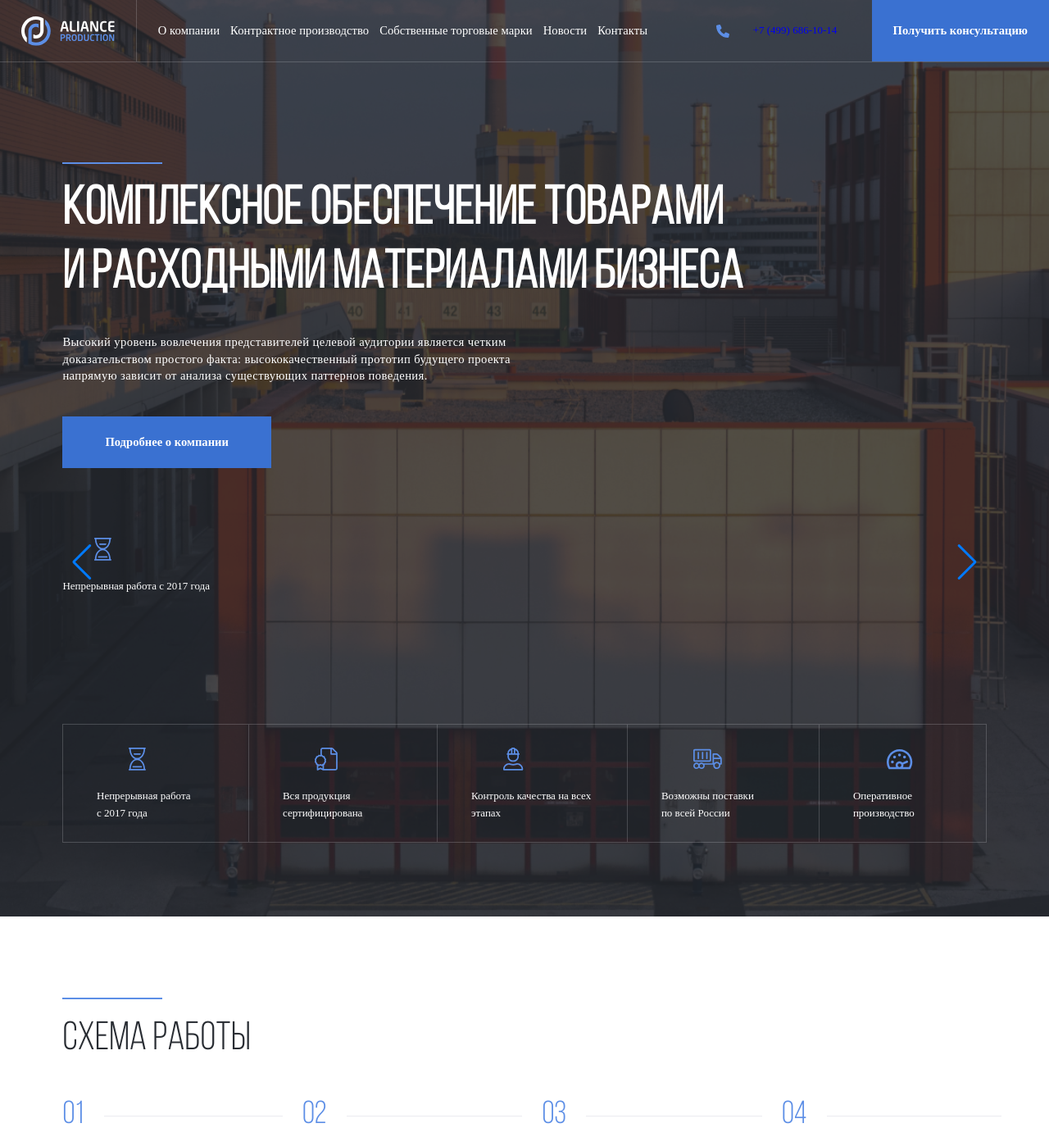
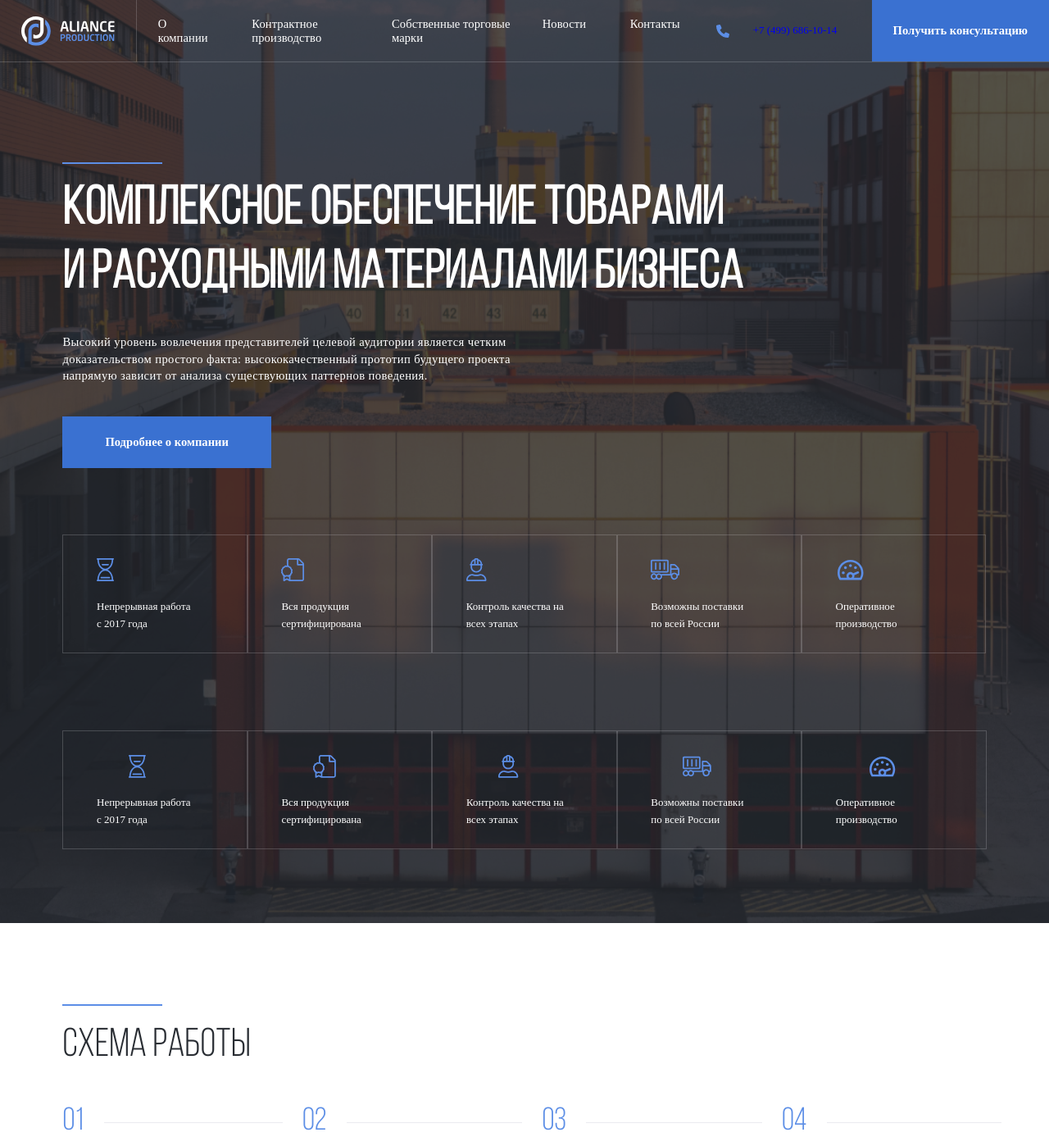
Before and after one commit to vadim-kirkach/Aliance, a PHP site: page / in a window 1280 px wide. Shown: the top 1387 px of the page at 82% size. Run offline with PHP 8.4, Linux system fonts and the light colour scheme.

Commit message:
fix: swiper slider

```diff
--- a/css/style.css
+++ b/css/style.css
@@ -68,7 +68,7 @@
 
 .header {
   padding: 5.875rem;
-  min-height: 100vh;
+
 }
 
 .header-image {
@@ -114,7 +114,7 @@
 .header-nav-link {
   text-decoration: none;
   font-size: 1.125rem;
-
+  margin-right: 3.125rem;
   color: inherit;
   letter-spacing: .0056rem;
 }
@@ -204,15 +204,30 @@
  }
 
  .header-features-item {
-  font-size: 16px;
-  max-width: 18rem;
+  min-height: 100%;
+  width: 18rem;
   padding: 1.875rem 3.125rem;
   border: 1px solid rgba(235, 235, 240, 0.2);
  }
 
- .header-features-item:not(:last-child) {
+ .slider-buttons {
+  display: none;
+  height: 44px;
+ }
+ .slider-button-prev,
+ .slider-button-next {
+  height: 100%;
+  flex-basis: 50%;
+  border: 1px solid rgba(235, 235, 240, 0.2);
+  display: flex;
+  align-items: center;
+  justify-content: center;
+  cursor: pointer;
+ }
+
+ /*.header-features-item:not(:last-child) {
   border-right: none;
- }
+ }*/
 
  .header-button {
   padding: 1.5rem 4rem;
@@ -388,6 +403,9 @@
     padding-left: 2rem;
     padding-right: 2rem;
   }
+  .slider-buttons {
+    display: flex;
+ }
  }
 
  @media (max-width: 992px) {
--- a/index.html
+++ b/index.html
@@ -148,41 +148,52 @@
   <!-- Additional required wrapper -->
   <ul class="swiper-wrapper header-features">
     <!-- Slides -->
-    <li class="swiper-slide"><svg class="logo-svg" width="36px" height="36px">
+    <li class="swiper-slide header-features-item">
+      <svg width="36px" height="36px">
         <use href="img/sprite.svg#time"></use>
       </svg>
       <p class="header-features-text">Непрерывная работа c 2017 года</p>
     </li>
-
-    <li class="swiper-slide"><svg class="logo-svg" width="36px" height="36px">
+    <li class="swiper-slide header-features-item">
+      <svg width="36px" height="36px">
       <use href="img/sprite.svg#certificate"></use>
     </svg>
     <p class="header-features-text">Вся продукция сертифицирована</p>
     </li>
-
-    <li class="swiper-slide"><svg class="logo-svg" width="36px" height="36px">
+    <li class="swiper-slide header-features-item">
+      <svg width="36px" height="36px">
         <use href="img/sprite.svg#quality"></use>
       </svg>
       <p class="header-features-text">Контроль качества на всех этапах</p>
     </li>
-
-    <li class="swiper-slide header-features-item"><svg class="logo-svg" width="36px" height="36px">
+    <li class="swiper-slide header-features-item">
+      <svg width="36px" height="36px">
         <use href="img/sprite.svg#delivery"></use>
       </svg>
       <p class="header-features-text">Возможны поставки по всей России</p>
     </li>
-
-    <li class="swiper-slide header-features-item"><svg class="logo-svg" width="36px" height="36px">
+    <li class="swiper-slide header-features-item">
+      <svg width="36px" height="36px">
         <use href="img/sprite.svg#speed"></use>
       </svg>
       <p class="header-features-text">Оперативное производство</p>
     </li>
-
   </ul>
 
   <!-- If we need navigation buttons -->
-  <div class="swiper-button-prev"></div>
-  <div class="swiper-button-next"></div>
+  <div class="slider-buttons">
+    <div class="slider-button-prev">
+      <svg width="36px" height="24px">
+        <use href="img/sprite.svg#arrow-prev"></use>
+      </svg>
+    </div>
+    <div class="slider-button-next">
+      <svg width="36px" height="24px">
+        <use href="img/sprite.svg#arrow-next"></use>
+      </svg>
+    </div>
+  </div>
+
 </div>
 
 
--- a/js/main.js
+++ b/js/main.js
@@ -13,21 +13,21 @@
   logo.href.baseVal = "img/sprite.svg#logo-light";
 }
 
-const openMenu = (event) => { //функция открывания меню
-  menu.classList.add("is-open"); //вешает класс из-опен
+const openMenu = (event) => { // функция открывания меню
+  menu.classList.add("is-open"); // вешает класс из-опен
   mMenuToggle.classList.add("close-menu");
-  document.body.style.overflow="hidden"; //запрещаем прокрутку сайта под меню
+  document.body.style.overflow="hidden"; // запрещаем прокрутку сайта под меню
   lightModeOn();
 };
 
-const closeMenu = (event) => { //функция закрывания меню
-  menu.classList.remove("is-open"); //убирает класс из-опен
+const closeMenu = (event) => { // функция закрывания меню
+  menu.classList.remove("is-open"); // убирает класс из-опен
   mMenuToggle.classList.remove("close-menu");
-  document.body.style.overflow=""; //возвращаем прокрутку сайта под меню
+  document.body.style.overflow=""; // возвращаем прокрутку сайта под меню
   lightModeOff();
 };
 
-window.addEventListener('scroll', () => {
+window.addEventListener("scroll", () => {
   this.scrollY > 1 ? lightModeOn() : lightModeOff();
 });
 
@@ -39,10 +39,28 @@
 const swiper = new Swiper('.swiper', {
   speed: 400,
   autoHeight: true,
-    loop: true,
-    spaceBetween: 100,
+  slidesPerView: 1,
   navigation: {
-      nextEl: ".swiper-button-next",
-      prevEl: ".swiper-button-prev",
+    nextEl: ".slider-button-next",
+    prevEl: ".slider-button-prev",
   },
+
+  breakpoints: {
+    // when window width is >= 576px
+    576: {
+      slidesPerView: 2,
+    },
+    // when window width is >= 768px
+    768: {
+      slidesPerView: 3,
+    },
+    // when window width is >= 1024px
+    1024: {
+      slidesPerView: 4,
+    },
+    // when window width is >= 1200px
+    1200: {
+      slidesPerView: 5,
+    },
+  }
 });
```
Also changed, not shown: img/sprite.svg. Lines whose indentation alone changed are shown as unchanged.
